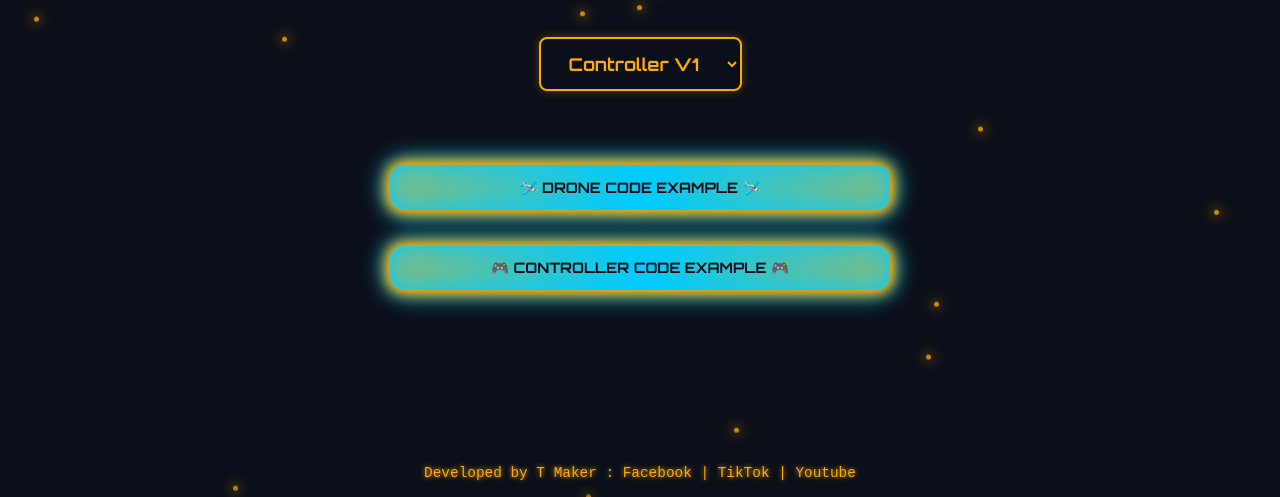
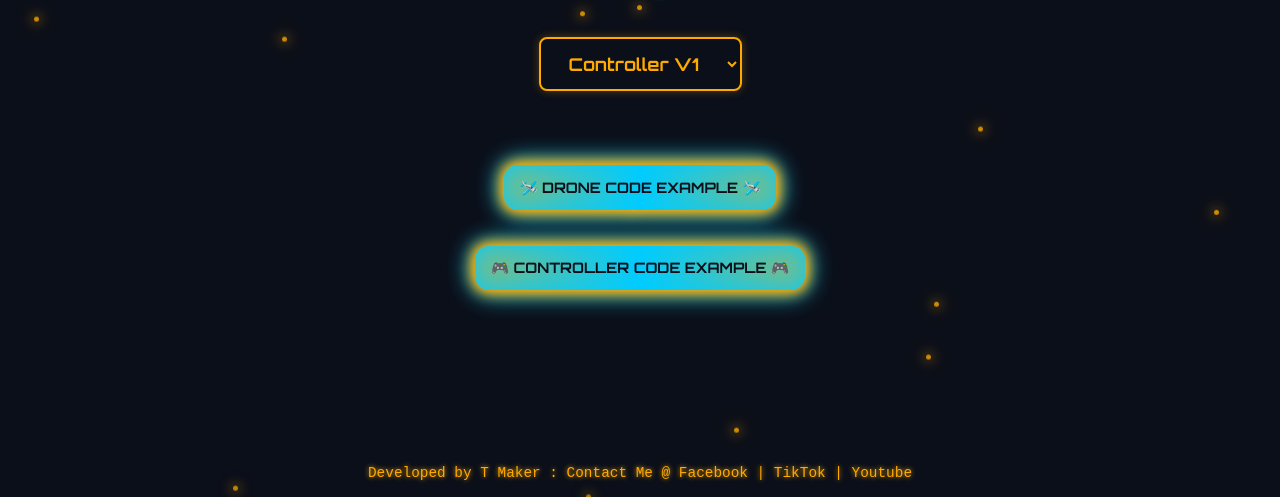
Before and after one commit to TMakerOfficial/DragonFly-Spirit-Evo, a plain HTML site: page index.html in a window 1280 px wide. Shown: the part 303-800 px from the top of the page. Drawn offline with Linux system fonts and the light colour scheme.

Commit message:
Add files via upload

```diff
--- a/index.html
+++ b/index.html
@@ -116,8 +116,8 @@
     }
 
     .download-btn {
-      width: 100%;
-      max-width: 500px; /* ใช้ max-width เพื่อไม่ให้ล้นจอมือถือ */
+      width: auto;
+      max-width: 400px; /* ใช้ max-width เพื่อไม่ให้ล้นจอมือถือ */
       font-size: 0.9rem !important; /* ลดขนาดตัวอักษรลง */
       padding: 0.8rem 1rem;
       white-space: nowrap;
@@ -204,7 +204,7 @@
   </div>
 
   <footer>
-    Developed by T Maker : Facebook | TikTok | Youtube
+    Developed by T Maker : Contact Me @ Facebook | TikTok | Youtube
   </footer>
 
   <script>
```
